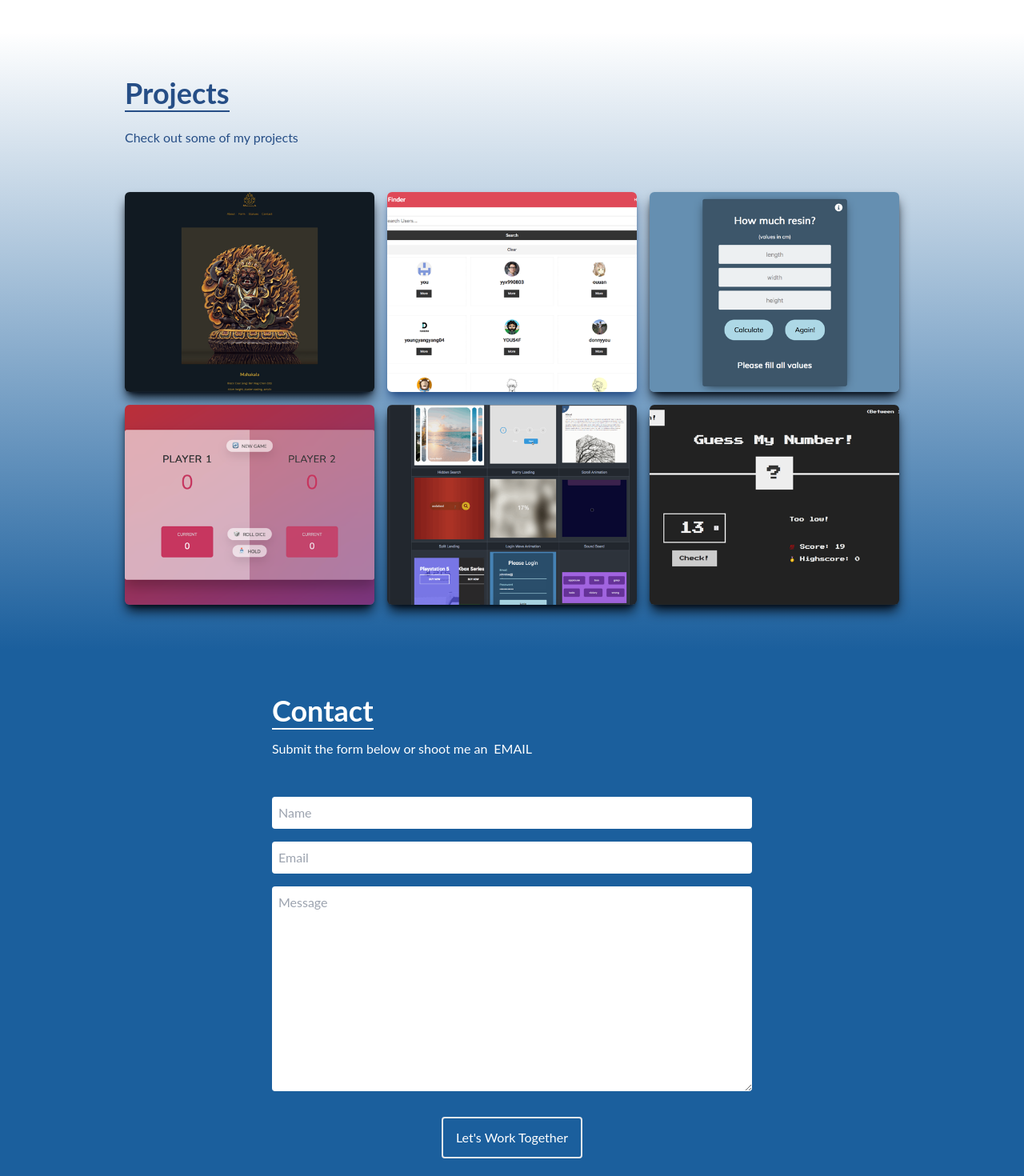
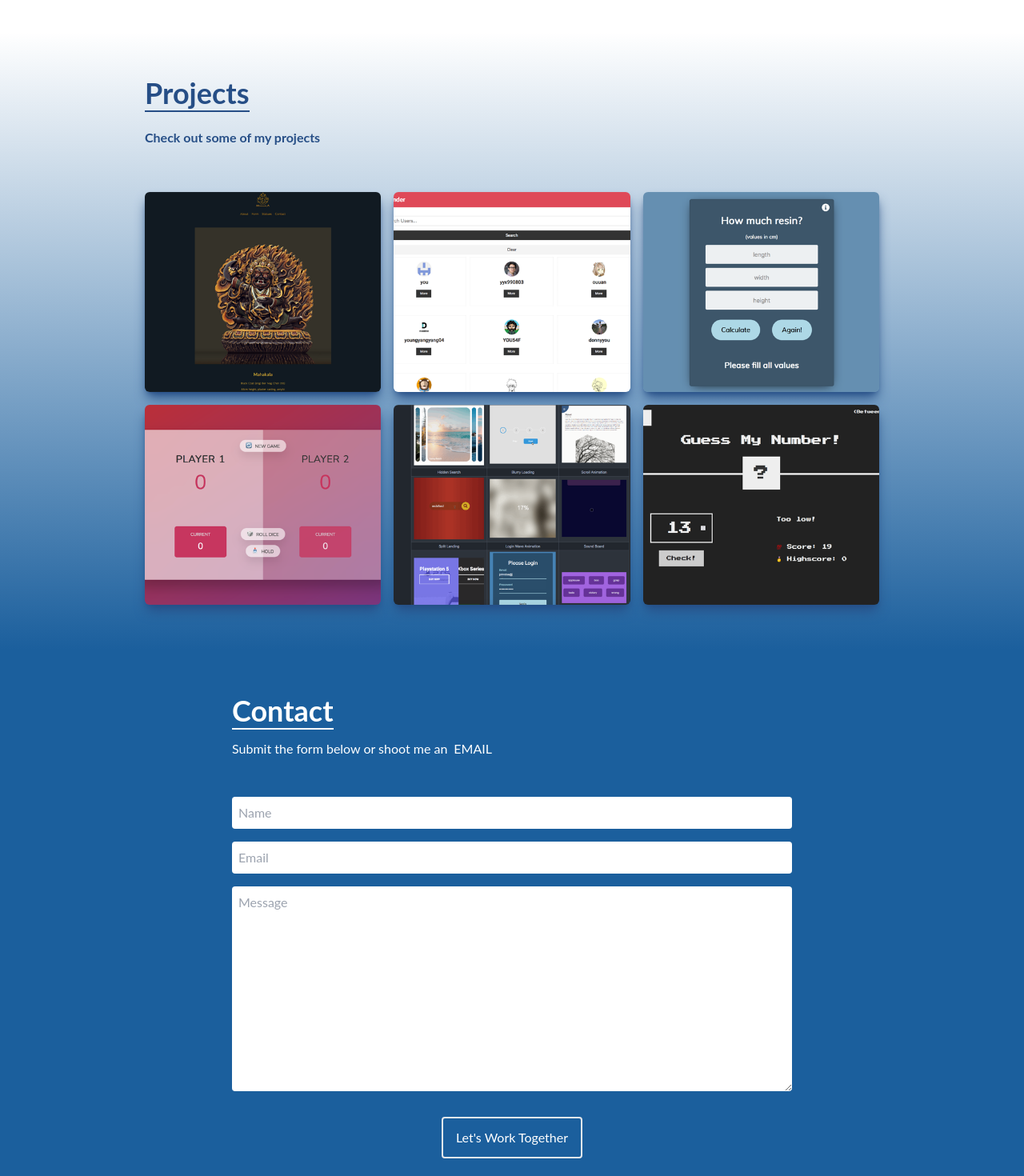
Before and after one commit to krisbaranski/portfolio, a React (Create React App) app: page / in a window 1280 px wide. Shown: the part 2360-3830 px from the top of the page at 80% size. Built offline with nearby package versions, Linux system fonts and the light colour scheme.

Commit message:
feat: adjust grip responsiveness

```diff
--- a/src/components/Contact.js
+++ b/src/components/Contact.js
@@ -9,7 +9,7 @@ const Contact = () => {
       <form
         method="POST"
         action="https://getform.io/f/219f4d8e-2e04-442c-b7a0-52d9b5536fb7"
-        className="flex flex-col max-w-[600px] w-full"
+        className="flex flex-col max-w-[350px] sm:max-w-[500px] lg:max-w-[700px] w-full"
       >
         <div className="pb-8">
           <p className="text-4xl font-bold inline border-b-2 border-white text-white">
--- a/src/components/Navbar.js
+++ b/src/components/Navbar.js
@@ -28,8 +28,8 @@ const Navbar = () => {
         onScroll={changeColor}
         className={
           color
-            ? 'fixed w-full h-[60px] flex justify-between items-center md:px-14 z-20 bg-white'
-            : 'fixed w-full h-[60px] flex justify-between items-center md:px-14 z-20 bg-transparent '
+            ? 'fixed w-full h-[60px] flex justify-between items-center md:px-14 z-20 bg-white shadow-md shadow-grey-300'
+            : 'fixed w-full h-[60px] flex justify-between items-center md:px-14 z-20 bg-transparent'
         }
       >
         <div className="z-50 px-8">
--- a/src/components/Projects.js
+++ b/src/components/Projects.js
@@ -12,21 +12,21 @@ const Projects = () => {
       name="projects"
       className="w-full md:h-top text-[#264e86] bg-gradient-to-b from-transparent to-[#1b5f9d] py-10"
     >
-      <div className="max-w-[1000px] mx-auto p-4 flex flex-col justify-center w-full h-full">
+      <div className="max-w-[400px] sm:max-w-[500px] md:max-w-[720px] lg:max-w-[950px] mx-auto p-4 flex flex-col justify-center w-full h-full">
         <div className="pb-8">
           <p className="text-4xl font-bold inline border-b-2 text-[#264e86] border-[#264e86]">
             Projects
           </p>
-          <p className="py-6">Check out some of my projects</p>
+          <p className="py-6 font-bold">Check out some of my projects</p>
         </div>
 
         {/* Container */}
 
-        <div className="grid sm:grid-cols-2 md:grid-cols-3 gap-4 z-20">
+        <div className="grid sm:grid-cols-2 md:grid-cols-3 gap-4 z-10">
           {/* Grid Item */}
           <div
             style={{ backgroundImage: `url(${Mahakala})` }}
-            className="shadow-lg shadow-[#040c16] group container rounded-md flex justify-center items-center mx-auto content-div"
+            className="shadow-lg shadow-[#264e86] group container rounded-md flex justify-center items-center mx-auto content-div"
           >
             {/* Hover Effects */}
             <div className="opacity-0 group-hover:opacity-100">
@@ -92,7 +92,7 @@ const Projects = () => {
           {/* Grid Item */}
           <div
             style={{ backgroundImage: `url(${Calc})` }}
-            className="shadow-lg shadow-[#040c16] group container rounded-md flex justify-center items-center mx-auto content-div"
+            className="shadow-lg shadow-[#264e86] group container rounded-md flex justify-center items-center mx-auto content-div"
           >
             <div className="opacity-0 group-hover:opacity-100">
               <span className="flex justify-center items-center p-2 text-center text-2xl font-bold text-white tracking-wider">
@@ -124,7 +124,7 @@ const Projects = () => {
           {/* Grid Item */}
           <div
             style={{ backgroundImage: `url(${DiceRoll})` }}
-            className="shadow-lg shadow-[#040c16] group container rounded-md flex justify-center items-center mx-auto content-div"
+            className="shadow-lg shadow-[#264e86] group container rounded-md flex justify-center items-center mx-auto content-div"
           >
             {/* Hover Effects */}
             <div className="opacity-0 group-hover:opacity-100">
@@ -157,7 +157,7 @@ const Projects = () => {
           {/* Grid Item */}
           <div
             style={{ backgroundImage: `url(${Implement})` }}
-            className="shadow-lg shadow-[#040c16] group container rounded-md flex justify-center items-center mx-auto content-div"
+            className="shadow-lg shadow-[#264e86] group container rounded-md flex justify-center items-center mx-auto content-div"
           >
             {/* Hover Effects */}
             <div className="opacity-0 group-hover:opacity-100">
@@ -190,7 +190,7 @@ const Projects = () => {
           {/* Grid Item */}
           <div
             style={{ backgroundImage: `url(${GuessNr})` }}
-            className="z-20 shadow-lg shadow-[#040c16] group container rounded-md flex justify-center items-center mx-auto content-div"
+            className="z-20 shadow-lg shadow-[#264e86] group container rounded-md flex justify-center items-center mx-auto content-div"
           >
             {/* Hover Effects */}
             <div className="opacity-0 group-hover:opacity-100">
--- a/src/components/Skills.js
+++ b/src/components/Skills.js
@@ -16,7 +16,7 @@ const Skills = () => {
   return (
     <div name="skills" className="w-full min-h-screen py-12 text-[#264e86]">
       {/* Container */}
-      <div className="max-w-[800px] mx-auto p-4 flex flex-col justify-center w-full h-full">
+      <div className="max-w-[400px] sm:max-w-[500px] md:max-w-[720px] lg:max-w-[960px] mx-auto p-4 flex flex-col justify-center w-full h-full">
         <div>
           <p className="text-4xl font-bold inline border-b-2 border-[#264e86] ">
             Skills
@@ -26,7 +26,7 @@ const Skills = () => {
           </p>
         </div>
 
-        <div className="w-full grid grid-cols-2 sm:grid-cols-4 gap-4 self-center text-center py-8 z-10">
+        <div className="w-full grid sm:grid-cols-2 md:grid-cols-3 lg:grid-cols-4 gap-4 self-center text-center py-8 z-10">
           <div className="bg-rose-900 text-white p-2 rounded shadow-md shadow-[#040c16] hover:scale-110 duration-500">
             <img className="w-20 mx-auto" src={HTML} alt="HTML icon" />
             <p className="my-4">HTML</p>
```
